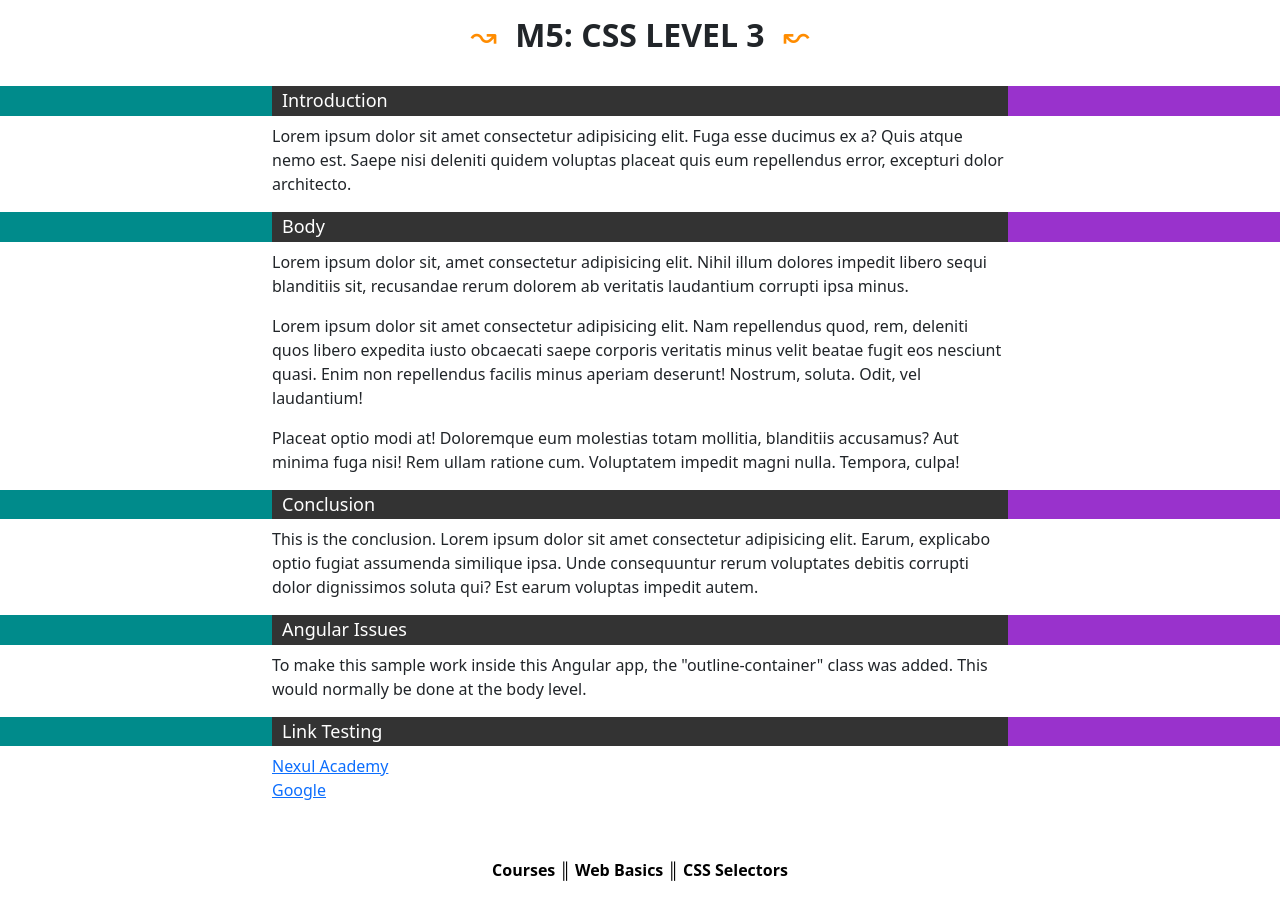
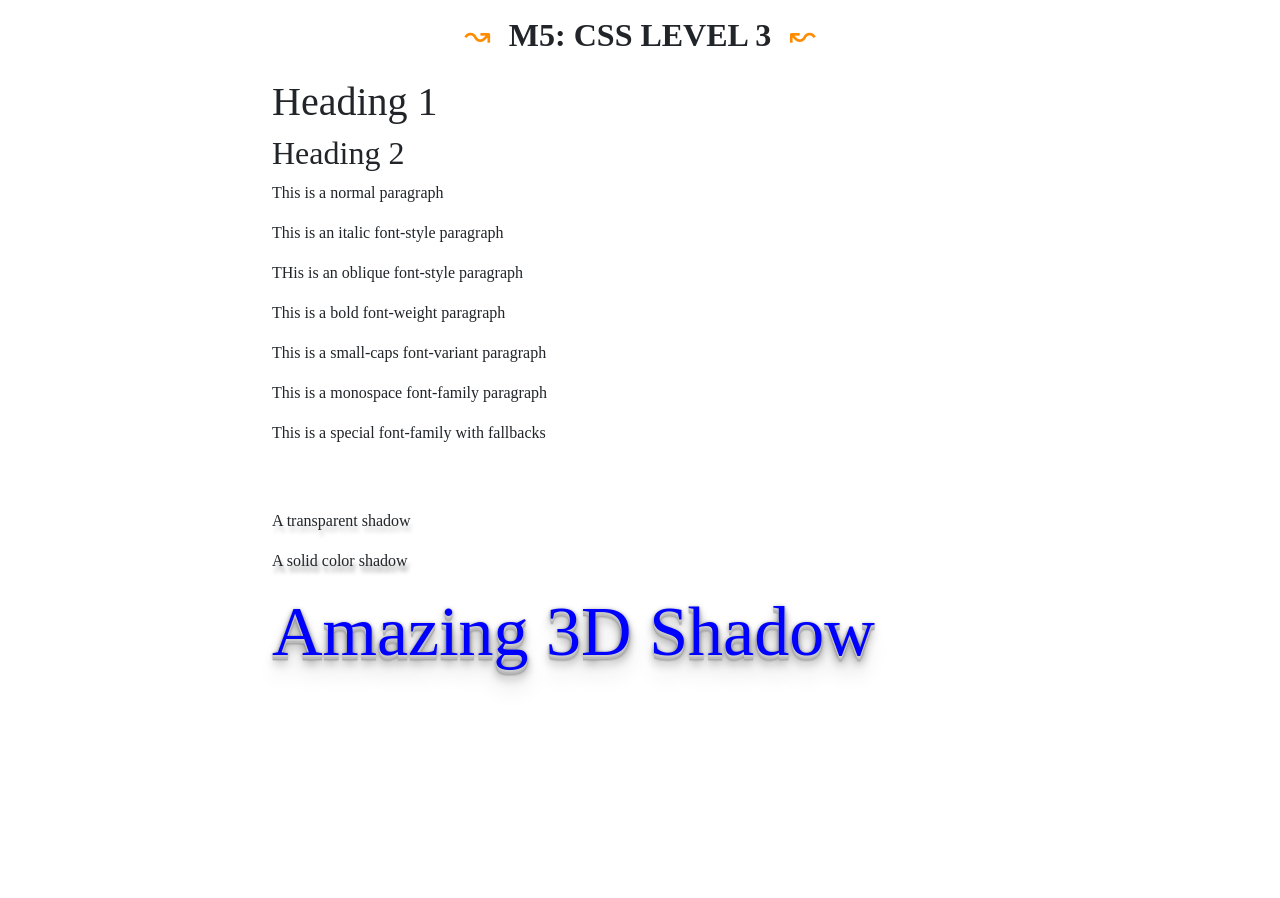
Before and after one commit to becom1ng/MasteringHTMLandCSS, a plain HTML site: page M5 CSS Level 3/index.html in a window 1280 px wide. After the commit the page ends 800 px from the top, so only its background shows below. Drawn offline with nearby package versions, Linux system fonts and the light colour scheme; a web font is replaced by a local one.

Commit message:
Experimenting

```diff
--- a/M5 CSS Level 3/index.html
+++ b/M5 CSS Level 3/index.html
@@ -5,59 +5,68 @@
     <meta name="viewport" content="width=device-width, initial-scale=1.0">
     <link rel="stylesheet" href="style.css">
     <link href="https://cdn.jsdelivr.net/npm/bootstrap@5.3.0/dist/css/bootstrap.min.css" rel="stylesheet" integrity="sha384-9ndCyUaIbzAi2FUVXJi0CjmCapSmO7SnpJef0486qhLnuZ2cdeRhO02iuK6FUUVM" crossorigin="anonymous">
+    <style>
+      /* This is here to override bootstrap, which overrides style.css font-family */
+      body {
+        font-family: "Bitstream Vera Serif Bold", serif;
+      }
+    </style>
     <title>M5: CSS Level 3</title>
 </head>
 
+<body>
   <header>
     <div class="container text-uppercase py-3 text-center">
       <h2><strong>M5: CSS Level 3</strong></h2>
     </div>
   </header>
-<body>
-  <div class="container outline-container py-2">
+  <div class="container">
     <div class="row">
       <div class="col-md"></div>
       <div class="col-md-8">
-        <h3 class="outline full-width">Introduction</h3>
+        <h1>Heading 1</h1>
+        <h2>Heading 2</h2>
         <p>
-            Lorem ipsum dolor sit amet consectetur adipisicing elit. Fuga esse ducimus ex a? Quis atque nemo est. Saepe nisi deleniti quidem voluptas placeat quis eum repellendus error, excepturi dolor architecto.
+          This is a normal paragraph
         </p>
-        <h3 class="outline full-width">Body</h3>
-          <p>
-            Lorem ipsum dolor sit, amet consectetur adipisicing elit. Nihil illum dolores impedit libero sequi blanditiis sit, recusandae rerum dolorem ab veritatis laudantium corrupti ipsa minus.
+        <p class="italic">
+          This is an italic font-style paragraph
         </p>
-          <p>
-            Lorem ipsum dolor sit amet consectetur adipisicing elit. Nam repellendus quod, rem, deleniti quos libero expedita iusto obcaecati saepe corporis veritatis minus velit beatae fugit eos nesciunt quasi. Enim non repellendus facilis minus aperiam deserunt! Nostrum, soluta. Odit, vel laudantium!
+        <p class="oblique">
+          THis is an oblique font-style paragraph
         </p>
-          <p>
-            Placeat optio modi at! Doloremque eum molestias totam mollitia, blanditiis accusamus? Aut minima fuga nisi! Rem ullam ratione cum. Voluptatem impedit magni nulla. Tempora, culpa!
+        <p class="thick">
+          This is a bold font-weight paragraph
         </p>
-        <h3 class="outline full-width">Conclusion</h3>
-          <p class="secret">
-            This is the conclusion.
+        <p class="small-cap">
+          This is a small-caps font-variant paragraph
         </p>
-        <h3 class="outline full-width">Angular Issues</h3>
-          <p>
-            To make this sample work inside this Angular app, the "outline-container" class was added.
-            This would normally be done at the body level.
+        <p class="monospace">
+          This is a monospace font-family paragraph
+        </p>
+        <p class="custom">
+          This is a special font-family with fallbacks
         </p>
 
-        <h3 class="outline full-width">Link Testing</h3>
-        <a href="https://www.nexulacademy.com/">Nexul Academy</a><br>
-        <a href="www.google.com">Google</a>
+        <br><br>
+
+        <p class="trans">
+          A transparent shadow
+        </p>
+        <p class="solid">
+          A solid color shadow
+        </p>
+        <p class="amazing">
+          Amazing 3D Shadow
+        </p>
+
+
+
       </div>
       <div class="col-md"></div>
   </div>
-  </div>
+  <footer>
+
+  </footer>
 </body>
-<footer>
-  <div class="container breadcrumbs pt-5 px-5 text-center">
-    <a href="#">Courses</a>
-    <a href="#">Web Basics</a>
-    <a href="#">CSS Selectors</a>
-  </div>
-  <!-- <div id="curved-corner-bottomleft"></div>
-  <div id="curved-corner-bottomright"></div> -->
-</footer>
-
 </html>
--- a/M5 CSS Level 3/style.css
+++ b/M5 CSS Level 3/style.css
@@ -1,21 +1,9 @@
-html, body {
+/* html, body {
   overflow-x: hidden;
 }
 
-h2:before, h2:after {
-  color:darkorange;
-}
-h2:before {
-  content: "\219D   ";
-  margin-right: 10px;
-}
-h2:after {
-  content: "   \219C";
-  margin-left: 10px;
-}
-
 .full-width {
-  position: relative; /* child absolute */
+  position: relative;
   padding: .25rem 10px;
   background: #333;
   background: rgba(0,0,0,.8);
@@ -25,7 +13,6 @@ h2:after {
 .full-width:before, .full-width:after{
   content: "";
   position: absolute;
-  /* fill vertically */
   top: 0;
   bottom: 0;
   width: 9600px;
@@ -35,36 +22,29 @@ h2:after {
 .full-width:after {
   left: 100%;
   background: darkorchid;
+} */
+
+@font-face {
+  font-family: "Bitstream Vera Serif Bold";
+  src:
+    local("Bitstream Vera Serif Bold"),
+    url("https://mdn.github.io/css-examples/web-fonts/VeraSeBd.ttf");
 }
 
-.breadcrumbs a {
-    text-decoration: none;
-    font-weight: bold;
-    color: #000;
+/* body {
+  font-family: "Bitstream Vera Serif Bold", serif;
+} */
+
+header h2:before, header h2:after {
+  color:darkorange;
 }
-.breadcrumbs a:before {
-    content: "\2551  ";
+header h2:before {
+  content: "\219D   ";
+  margin-right: 10px;
 }
-.breadcrumbs a:first-child:before {
-    content: "";
-}
-.breadcrumbs {
-  margin-bottom: 1em;
-}
-
-.secret:after {
-  content: "Lorem ipsum dolor sit amet consectetur adipisicing elit. Earum, explicabo optio fugiat assumenda similique ipsa. Unde consequuntur rerum voluptates debitis corrupti dolor dignissimos soluta qui? Est earum voluptas impedit autem."
-}
-
-.outline-container a:hover:after {
-  position: relative;
-  content: " (" attr(href) ") ";
-}
-
-@media print {
-  a[href]:after {
-    content: " (" attr(href) ") ";
-  }
+header h2:after {
+  content: "   \219C";
+  margin-left: 10px;
 }
 
 @media screen and (max-width: 768px){
@@ -79,3 +59,24 @@ h2:after {
     width: 0px;
   }
 }
+
+.trans { text-shadow: 2px 6px 4px rgba(0,0,0,0.2);}
+.solid { text-shadow: 2px 6px 4px #999;}
+.amazing {
+  line-height: 85px;
+  font-size: 70px;
+  color: blue;
+  text-shadow:
+  0 1px #cccccc,
+  0 2px #c9c9c9,
+  0 3px #bbbbbb,
+  0 4px #b9b9b9,
+  0 5px #aaaaaa,
+  0 6px  1px  rgba(0, 0, 0, 0.1),
+  0 0    5px  rgba(0, 0, 0, 0.1),
+  0 1px  3px  rgba(0, 0, 0, 0.3),
+  0 3px  5px  rgba(0, 0, 0, 0.2),
+  0 5px  10px rgba(0, 0, 0, 0.25),
+  0 10px 10px rgba(0, 0, 0, 0.2),
+  0 20px 20px rgba(0, 0, 0, 0.15);
+}
```
Lines whose indentation alone changed are shown as unchanged.
